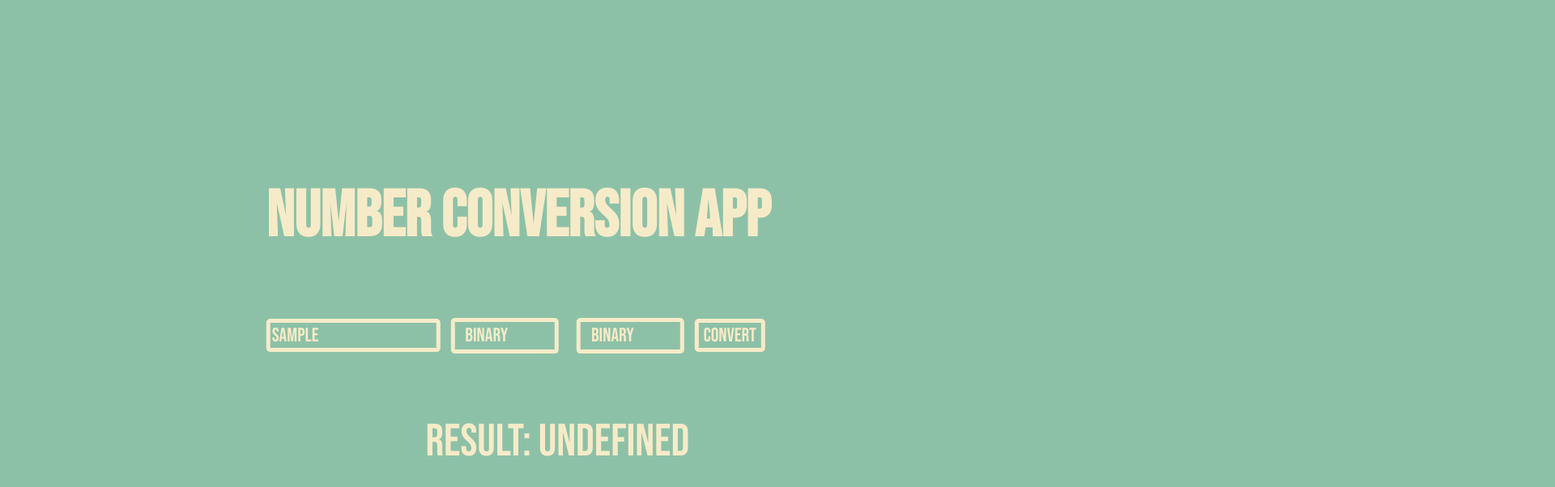
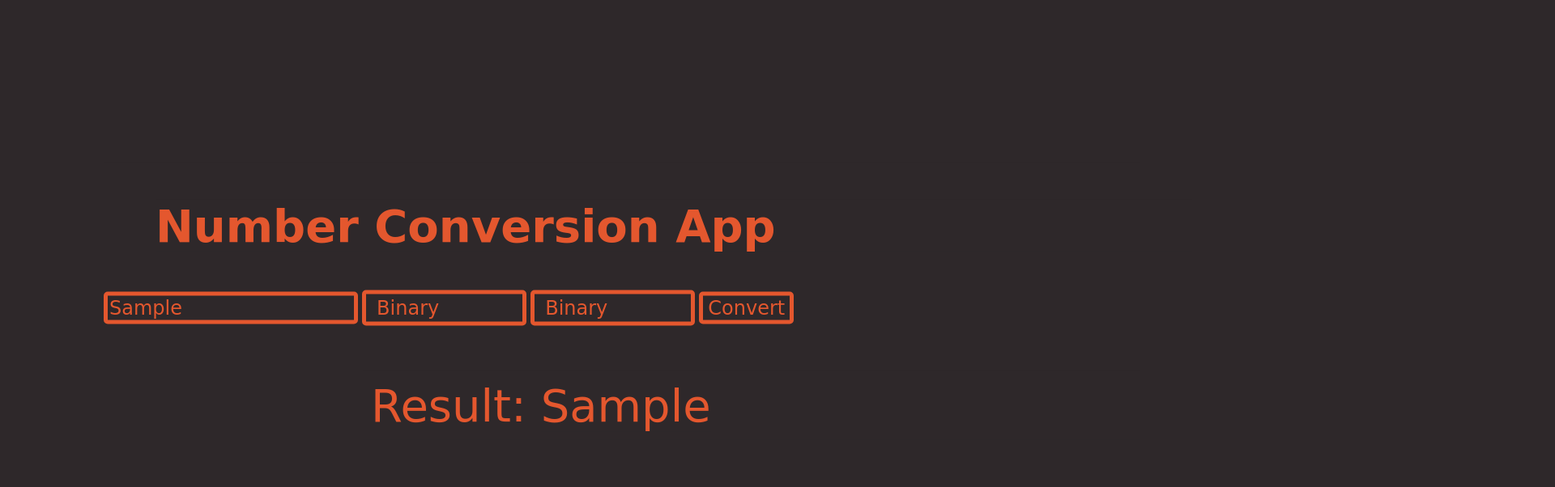
Before and after one commit to aaravzer/aaravzer.github.com, a plain HTML site: page index.html in a window 1280 px wide. Both pictures are taken after typing "Sample" into the empty fields and a click on the button "Convert". Shown: the top 602 px of the page at 81% size, 1920 px wide, since content can reach past the window. Drawn offline with nearby package versions, Linux system fonts and the light colour scheme; a web font is replaced by a local one.

Commit message:
Update index.html

```diff
--- a/index.html
+++ b/index.html
@@ -1,77 +1,164 @@
 <!DOCTYPE html>
 <html>
   <head>
-      <link rel="preconnect" href="https://fonts.googleapis.com"><link rel="preconnect" href="https://fonts.gstatic.com" crossorigin><link href="https://fonts.googleapis.com/css2?family=Bebas+Neue&display=swap" rel="stylesheet">
+    <!-- Include the animate.css library for CSS animations -->
+    <link rel="stylesheet" href="https://cdnjs.cloudflare.com/ajax/libs/animate.css/4.1.1/animate.min.css" />
+    <!-- Preconnect to the Google Fonts server to improve page load performance -->
+    <!-- Include the Unbounded font from Google Fonts -->
+    <link rel="preconnect" href="https://fonts.googleapis.com">
+    <link rel="preconnect" href="https://fonts.gstatic.com" crossorigin>
+    <link href="https://fonts.googleapis.com/css2?family=Unbounded:wght@900&display=swap" rel="stylesheet">
     <style type="text/css">
       * {
-          font-family: 'Bebas Neue', cursive;
-          background-color: #8DC1A7;
-        color: #F6EBC8;
+        /* Set the default font for the page to Unbounded */
+        font-family: 'Unbounded', cursive;
+        /* Set the default background color to yellow */
+        background-color: #2E282A;
+        /* Set the default text color to dark grey */
+        color: #E4572E;
       }
+
+      body {
+        /* Reset the default margin for the body element */
+        margin: 0;
+      }
+
+      html {
+        /* Set the width of the html element to 100% */
+        width: 100%;
+        /* Reset the default margin for the html element */
+        margin: 0;
+      }
+
       h2 {
-          font-size: 500%;
-          width: 1000%;
+        /* Set the font size for h2 elements to 350% */
+        font-size: 350%;
+        /* Set the width of the h2 element to 100% */
+        width: 100%;
+        /* Set the margin of the h2 element to 5% */
+        margin-left: 5%;
+        animation: slideInDown;
+        /* Animate the h2 element with the "slideInDown" animation from animate.css */
+        animation-duration: 2s;
+        /* Set the duration of the animation to 2 seconds */
+      }
 
+      p {
+        /* Set the font size for p elements to 350% */
+        font-size: 350%;
+        /* Set the margin of the p element to 25% */
+        margin-left: 25%;
+        /* Set the padding for the p element to 10px */
+        padding: 10px;
+        animation: slideInUp;
+        /* Animate the p element with the "slideInUp" animation from animate.css */
+        animation-duration: 2s;
+        /* Set the duration of the animation to 2 seconds */
       }
-        p {
-          font-size: 350%;
-          margin-left: 30%;
-           padding: 10px;
-        }
+
       div {
-
+        /* Set the margin of the div element to 10% */
+        margin-left: 10%;
+        /* Set the width of the div element to 100% */
+        width: 100%;
+        /* Set the position of the div element to absolute */
         position: absolute;
+        /* Set the top position of the div element to 50% */
         top: 50%;
+        /* Set the left position of the div element to 50% */
         left: 50%;
+        /* Translate the div element by -50% horizontally and -50% vertically */
         transform: translate(-50%, -50%);
       }
+
       select {
+        /* Set the position of the select element to justify */
         position: justify;
+        /* Animate the select element with the "slideInLeft" animation from animate.css */
+        animation: slideInLeft;
+        animation-duration: 2s;
+        /* Set the duration of the animation to 2 seconds */
+        /* Set the padding for the select element to 3px */
         padding: 3px;
+        /* Set the text indent for the select element to 10px */
         text-indent: 10px;
+        /* Set the font size for the select element to 150% */
         font-size: 150%;
-          border: 5px solid #F6EBC8;
-          margin: 10px;
+        /* Set the border for the select element to 5px solid dark grey */
+        border: 5px solid  #E4572E;
+        /* Reset the default margin for the select element */
+        margin: 0;
+        /* Hide the default appearance of the select element in Webkit-based browsers */
         -webkit-appearance: none;
-           -webkit-appearance: none;
+        /* Set the border radius for the select element to 5px */
         border-radius: 5px;
+      }
 
+      option,
+      input,
+      optgroup {
+        /* Set the font size for option, input, and optgroup elements to 150% */
+        font-size: 150%;
+        /* Set the border for option, input, and optgroup elements to 5px solid dark grey */
+        border: 5px solid  #E4572E;
+        /* Set the border radius for option, input, and optgroup elements to 5px */
+        border-radius: 5px;
+        /* Set the position of option, input, and optgroup elements to relative */
+        position: relative;
+        /* Animate option, input, and optgroup elements with the "slideInLeft" animation from animate.css */
+        animation: slideInLeft;
+        /* Set the duration of the animation to 2 seconds */
+        animation-duration: 2s;
+      }
 
-        }
-        option, input, optgroup {
-          font-size: 150%;
-           border: 5px solid #F6EBC8;
-             border-radius: 5px;
-             position: relative;
-
-        }
       ::placeholder {
+        /* Set the text alignment for placeholder text to center */
         text-align: center;
-
-          color: #F6EBC8;
+        /* Set the color of placeholder text to dark grey */
+        color:  #E4572E;
       }
     </style>
     <title>Number Conversion App</title>
-    <script type="text/JavaScript">
+    <script type="text/JavaScript"> /* Define the convertNumber function */
       function convertNumber() {
+          /* Get the value of the "number" input field */
         var number = document.getElementById("number").value;
+                /* Get the value of the "from" select field */
+
         var from = document.getElementById("from").value;
+                /* Get the value of the "to" select field */
+
         var to = document.getElementById("to").value;
+                /* Declare the result variable */
         var result;
-
-        if (from == 'binary' && to == 'decimal') {
+          /* If the "from" and "to" values are the same, set the result to the number */
+          if (from == to) {
+    result = number;
+    /* If the "from" value is "binary" and the "to" value is "decimal", convert the number from binary to decimal and set the result */
+  } else if (from == 'binary' && to == 'decimal') {
     result = parseInt(number, 2).toString(10);
-        } else if (from == 'decimal' && to == 'binary') {
+  }  /* If the "from" value is "decimal" and the "to" value is "binary", convert the number from decimal to binary and set the result */
+    else if (from == 'decimal' && to == 'binary') {
     result = parseInt(number, 10).toString(2);
-        } else if (from == 'binary' && to == 'hexadecimal') {
+  }
+  /* If the "from" value is "binary" and the "to" value is "hexadecimal", convert the number from binary to hexadecimal and set the result */
+  else if (from == 'binary' && to == 'hexadecimal') {
     result = parseInt(number, 2).toString(16);
-        } else if (from == 'hexadecimal' && to == 'binary') {
+  }
+ /* If the "from" value is "hexadecimal" and the "to" value is "binary", convert the number from hexadecimal to binary and set the result */
+  else if (from == 'hexadecimal' && to == 'binary') {
     result = parseInt(number, 16).toString(2);
-        } else if (from == 'decimal' && to == 'hexadecimal') {
+  }
+   /* If the "from" value is "decimal" and the "to" value is "hexadecimal", convert the number from decimal to hexadecimal and set the result */
+  else if (from == 'decimal' && to == 'hexadecimal') {
     result = parseInt(number, 10).toString(16);
-        } else if (from == 'hexadecimal' && to == 'decimal') {
+  }
+ /* If the "from" value is "hexadecimal" and the "to" value is "decimal", convert the number from hexadecimal to decimal and set the result */
+  else if (from == 'hexadecimal' && to == 'decimal') {
     result = parseInt(number, 16).toString(10);
   }
+
+                /* Display the result in the "result" element */
 
         document.getElementById("result").innerHTML = result;
       }
@@ -80,8 +167,11 @@
   <body>
     <div>
       <h2>Number Conversion App</h2>
-    <input type="text" id="number" placeholder="Enter the number"/>
+      <!-- Create an input field for the number to be converted -->
+      <input type="text" id="number" placeholder="Enter the number" />
+      <!-- Create a select field for the number's base -->
       <select id="from">
+        <!-- Create options for the select field for each base -->
         <optgroup>
           <option value="binary">Binary</option>
           <option value="decimal">Decimal</option>
@@ -95,8 +185,9 @@
           <option value="hexadecimal">Hexadecimal</option>
         <optgroup>
       </select>
-    <input type="button" value="Convert" onclick="convertNumber()"/>
-    <p>Result: <span id="result"></span></p>
+      <input type="button" value="Convert" onclick="convertNumber()" />
+      <p>Result: <span id="result"></span>
+      </p>
     </div>
   </body>
 </html>
```
Lines whose indentation alone changed are shown as unchanged.
